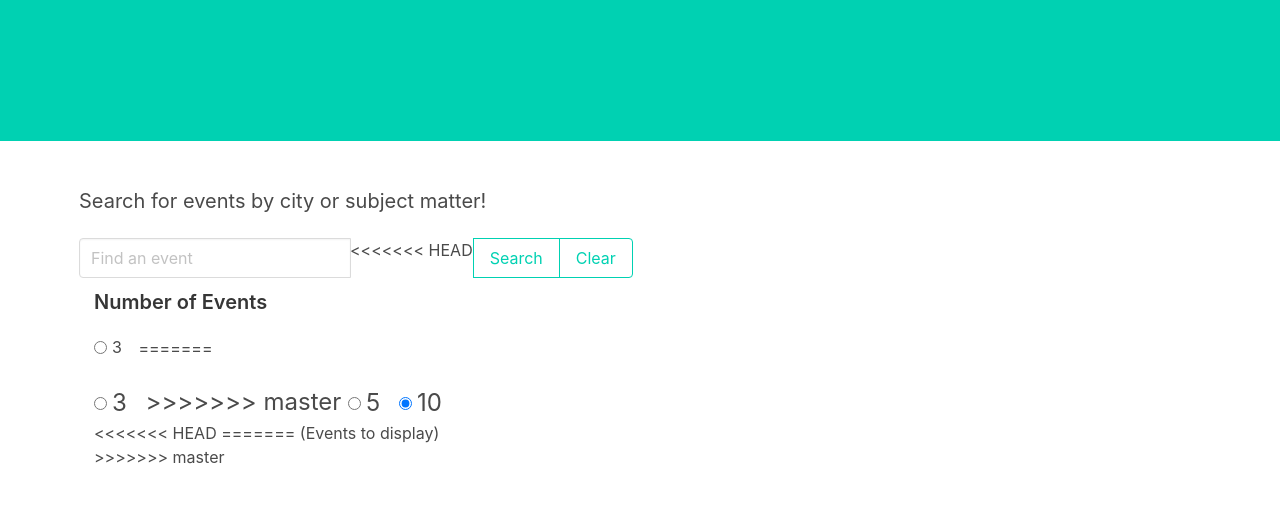
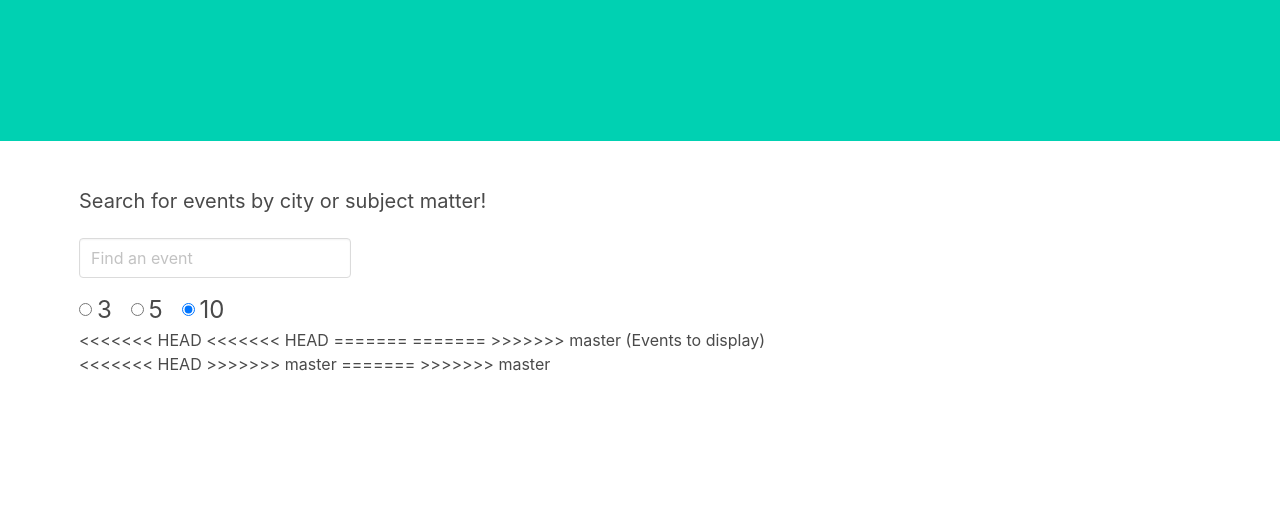
Before and after one commit to Rudy-Menjivar/livent, a plain HTML site: page index.html in a window 1280 px wide. Shown: the part 280-800 px from the top of the page. Drawn offline with nearby package versions, Linux system fonts and the light colour scheme.

Commit message:
test update

```diff
--- a/index.html
+++ b/index.html
@@ -61,32 +61,6 @@
       <div class="control">
           <input class="input" id="search-input" type="text" placeholder="Find an event">
       </div>
-<<<<<<< HEAD
-      <div class="control">
-          <a class="button is-primary is-outlined" id="search-button">
-          Search
-          </a>
-      </div>
-      <div class="control">
-          <a class="button is-primary is-outlined" id="clear-all">
-          Clear
-          </a>
-      </div>
-  </div>
-
-    <div class="container">
-      <div class="row">
-        <div class="col-sm-12">
-          <!-- Return the selected number of events with radio selection -->
-          <div class="content">
-            <p class="subtitle"><strong>Number of Events</strong></p>
-              <div class="form-check form-check-inline">
-                <input class="form-check-input" type="radio" name="search-count" value="3">
-                <label for="3" class="form-check-label">
-                  3
-                </label>
-              </div>
-=======
     </div>
     <div class="row">
       <div class="col-sm-12">
@@ -98,7 +72,6 @@
             3
           </label>
         </div>
->>>>>>> master
 
               <div class="form-check form-check-inline">
                 <input class="form-check-input" type="radio" name="search-count" value="5">
@@ -116,12 +89,18 @@
           </div>
         </div>
 <<<<<<< HEAD
+<<<<<<< HEAD
 =======
+=======
+>>>>>>> master
         (Events to display)
         </legend>
         <br>
         <p id="errorMessage"></p>
         <p id ="location"></p>
+<<<<<<< HEAD
+>>>>>>> master
+=======
 >>>>>>> master
       </div>
     </div>
@@ -140,6 +119,7 @@
       </div>
     </div>
 <<<<<<< HEAD
+<<<<<<< HEAD
   </div>
 </div>
 
@@ -149,6 +129,8 @@
         <img src="https://bulma.io/images/made-with-bulma.png" alt="Made with Bulma" width="128" height="24">
        </a>
     </p>
+=======
+>>>>>>> master
 =======
 >>>>>>> master
   </div>
```
